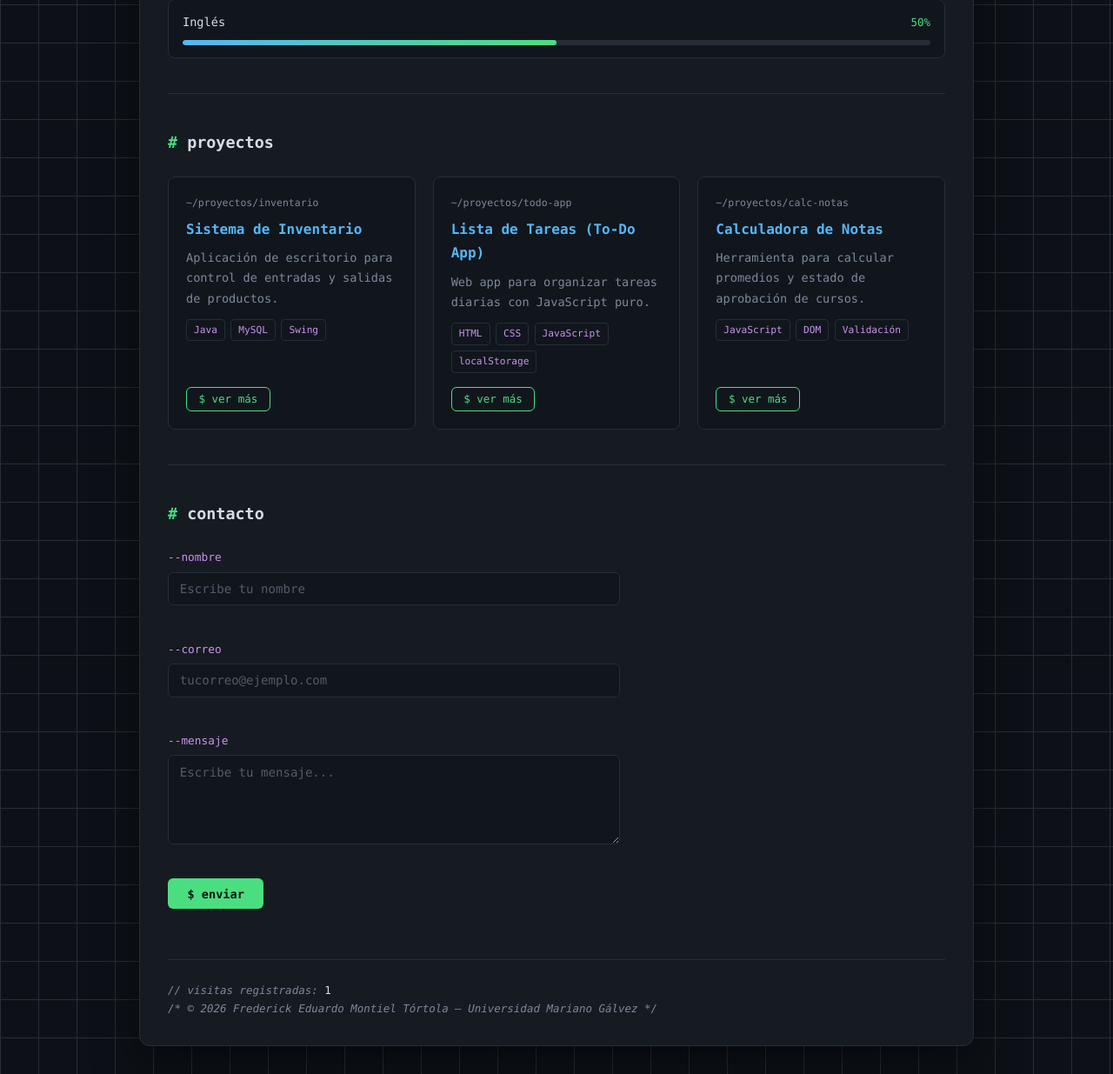
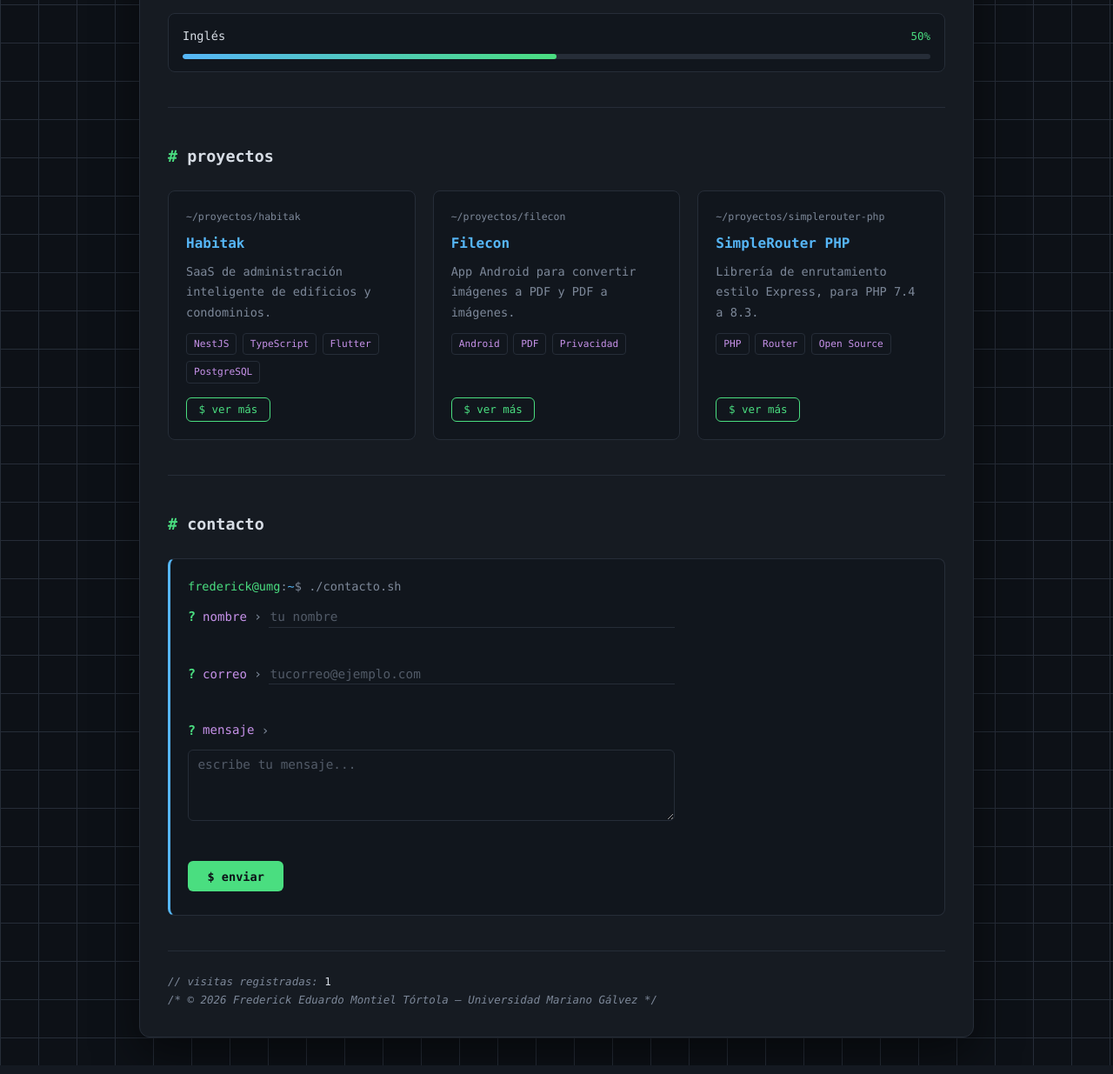
Before and after one commit to melgust/desaweb2026a, a PHP site: page / in a window 1280 px wide. Shown: the part 2107-3342 px from the top of the page at 87% size. Run offline with PHP 8.4, Linux system fonts and the light colour scheme.

Commit message:
Add real projects, categorized skills, CLI-style contact form
Replace placeholder projects with Habitak, Filecon and
SimpleRouter PHP, each opening a shared JS modal with full
description and external link. Rework contact form as a
bash-prompt-style CLI, expand about section to cover interests,
skills and goals, and default theme to dark.

```diff
--- a/practice1/css/styles.css
+++ b/practice1/css/styles.css
@@ -251,6 +251,17 @@ main {
   margin-top: 0.5rem;
 }
 
+.terminal-block a {
+  color: var(--accent-2);
+  text-decoration: none;
+  border-bottom: 1px dashed var(--accent-2);
+}
+
+.terminal-block a:hover {
+  color: var(--accent);
+  border-bottom-color: var(--accent);
+}
+
 /* ===== Habilidades ===== */
 .skills-category {
   font-size: 0.85rem;
@@ -380,71 +391,165 @@ main {
   transition: background 0.2s ease, color 0.2s ease;
 }
 
-.expand-btn:hover {
+.expand-btn:hover,
+.project-link-btn:hover {
   background: var(--accent);
   color: var(--bg);
 }
 
-.project-details {
+/* ===== Modal ===== */
+.modal-overlay {
+  position: fixed;
+  inset: 0;
+  background: rgba(0, 0, 0, 0.6);
+  display: flex;
+  align-items: center;
+  justify-content: center;
+  padding: 1.5rem;
+  z-index: 100;
+}
+
+.modal-overlay[hidden] {
   display: none;
-  margin-top: 1rem;
-  padding-top: 1rem;
-  border-top: 1px dashed var(--border);
-  font-size: 0.85rem;
+}
+
+.modal-box {
+  position: relative;
+  width: 100%;
+  max-width: 520px;
+  max-height: 85vh;
+  overflow-y: auto;
+  background: var(--bg-panel);
+  border: 1px solid var(--border);
+  border-radius: 10px;
+  box-shadow: 0 20px 50px var(--shadow);
+  padding: 1.75rem;
+}
+
+.modal-close {
+  position: absolute;
+  top: 0.85rem;
+  right: 0.85rem;
+  background: transparent;
+  border: 1px solid var(--border);
+  border-radius: 6px;
+  width: 30px;
+  height: 30px;
+  color: var(--text-muted);
+  font-family: inherit;
+  cursor: pointer;
+  transition: border-color 0.2s ease, color 0.2s ease;
+}
+
+.modal-close:hover {
+  border-color: var(--danger);
+  color: var(--danger);
+}
+
+.modal-box h3 {
+  color: var(--accent-2);
+  font-size: 1.1rem;
+  margin: 0.35rem 2rem 1rem 0;
+}
+
+.modal-desc {
+  color: var(--text-muted);
+  font-size: 0.88rem;
+  margin-bottom: 1.25rem;
+}
+
+.modal-link {
+  display: inline-block;
+  color: var(--accent);
+  text-decoration: none;
+  border: 1px solid var(--accent);
+  border-radius: 6px;
+  padding: 0.45rem 1rem;
+  font-size: 0.82rem;
+  transition: background 0.2s ease, color 0.2s ease;
+}
+
+.modal-link:hover {
+  background: var(--accent);
+  color: var(--bg);
+}
+
+/* ===== Formulario (estilo prompt CLI) ===== */
+#contact-form {
+  max-width: 560px;
+  display: flex;
+  flex-direction: column;
+  gap: 0.4rem;
+}
+
+.cli-field {
+  display: flex;
+  align-items: baseline;
+  flex-wrap: wrap;
+  gap: 0.5rem;
+  padding: 0.35rem 0;
+}
+
+.cli-field-block {
+  align-items: flex-start;
+}
+
+.cli-mark {
+  color: var(--accent);
+  font-weight: 700;
+}
+
+.cli-field label {
+  color: var(--accent-3);
+  font-size: 0.88rem;
+}
+
+.cli-sep {
   color: var(--text-muted);
 }
 
-.project-details.open {
-  display: block;
-}
-
-/* ===== Formulario ===== */
-#contact-form {
-  max-width: 520px;
-  display: flex;
-  flex-direction: column;
-  gap: 1.1rem;
-}
-
-.form-group {
-  display: flex;
-  flex-direction: column;
-  gap: 0.35rem;
-}
-
-.form-group label {
-  font-size: 0.8rem;
-  color: var(--accent-3);
-}
-
-.form-group input,
-.form-group textarea {
-  padding: 0.65rem 0.8rem;
-  border: 1px solid var(--border);
-  border-radius: 6px;
-  background: var(--bg-card);
+.cli-input {
+  flex: 1;
+  min-width: 180px;
+  background: transparent;
+  border: none;
+  border-bottom: 1px solid var(--border);
   color: var(--text);
   font-family: inherit;
-  font-size: 0.88rem;
+  font-size: 0.9rem;
+  padding: 0.2rem 0.1rem;
   resize: vertical;
   transition: border-color 0.2s ease;
 }
 
-.form-group input:focus,
-.form-group textarea:focus {
+.cli-input:focus {
   outline: none;
   border-color: var(--accent);
 }
 
-.form-group input::placeholder,
-.form-group textarea::placeholder {
+.cli-input::placeholder {
   color: var(--text-muted);
   opacity: 0.6;
 }
 
-.form-group input.invalid,
-.form-group textarea.invalid {
+.cli-input.invalid {
   border-color: var(--danger);
+}
+
+textarea.cli-input {
+  flex-basis: 100%;
+  border: 1px solid var(--border);
+  border-radius: 6px;
+  padding: 0.5rem 0.65rem;
+}
+
+textarea.cli-input:focus {
+  border-color: var(--accent);
+}
+
+.cli-error {
+  display: block;
+  padding-left: 1.6rem;
 }
 
 .error-message {
@@ -455,6 +560,7 @@ main {
 
 .submit-btn {
   align-self: flex-start;
+  margin-top: 0.75rem;
   background: var(--accent);
   color: var(--bg);
   border: none;
--- a/practice1/index.html
+++ b/practice1/index.html
@@ -21,7 +21,8 @@
     </div>
 
     <header class="header">
-      <img src="img/foto.jpg" alt="Foto de Frederick Montiel Tórtola" class="profile-photo">
+      <img src="https://i.ibb.co/5WJBcsxt/20260723-204039-1.jpg" alt="Foto de Frederick Montiel Tórtola"
+        class="profile-photo">
 
       <p class="prompt"><span class="user">frederick@umg</span>:<span class="path">~</span>$ whoami</p>
       <h1>Frederick Eduardo Montiel Tórtola</h1>
@@ -29,8 +30,7 @@
           Sistemas"</span>;</h2>
       <p class="university"><span class="kw">const</span> universidad <span class="op">=</span> <span
           class="str">"Universidad Mariano Gálvez"</span>;</p>
-      <p class="statement">Desarrollador full-stack en formación. Construyo software claro, funcional y bien
-        estructurado — del diseño de la interfaz al despliegue en el servidor.</p>
+      <p class="statement">Aprendo rápido, cuestiono todo.</p>
       <p id="datetime" class="datetime"></p>
     </header>
 
@@ -38,13 +38,18 @@
 
       <section id="about" class="section">
         <h2 class="section-title"><span class="hash">#</span> sobre-mi</h2>
+
         <div class="terminal-block">
           <p><span class="comment">// intereses</span></p>
-          <p>Desarrollo web y móvil, arquitectura de APIs, bases de datos y automatización de despliegues. Me gusta
-            resolver problemas con lógica limpia y código legible.</p>
-          <p><span class="comment">// meta profesional</span></p>
-          <p>Consolidarme como desarrollador full-stack capaz de llevar un producto completo: diseño, backend, base de
-            datos y puesta en producción, aportando valor real al equipo con el que trabaje.</p>
+          <p>Backend, arquitectura de sistemas escalables y bases de datos (PostgreSQL). Fuera del código: fútbol,
+            billar y ajedrez.</p>
+          <p><span class="comment">// habilidades</span></p>
+          <p>NestJS, TypeScript, Flutter y PostgreSQL como stack principal, con diseño de APIs y modelado de bases
+            de datos — ver detalle completo abajo.</p>
+          <p><span class="comment">// objetivo</span></p>
+          <p>Lanzar <a href="https://habitak.vip/" target="_blank" rel="noopener"><strong>Habitak</strong></a>, mi
+            SaaS de administración inteligente de edificios, y seguir profundizando en arquitectura de software e
+            infraestructura a gran escala.</p>
         </div>
       </section>
 
@@ -261,71 +266,96 @@
         <div class="projects-grid">
 
           <article class="project-card">
-            <p class="project-file">~/proyectos/inventario</p>
-            <h3>Sistema de Inventario</h3>
-            <p class="project-summary">Aplicación de escritorio para control de entradas y salidas de productos.</p>
-            <p class="tags"><span class="tag">Java</span><span class="tag">MySQL</span><span class="tag">Swing</span>
-            </p>
-            <button class="expand-btn">$ ver más</button>
-            <div class="project-details">
-              <p>Sistema desarrollado en Java para gestionar el inventario de una pequeña empresa: registro de
-                productos, control de stock y reportes básicos. Persistencia en MySQL mediante JDBC y validación de
-                movimientos para evitar existencias negativas.</p>
-            </div>
+            <p class="project-file">~/proyectos/habitak</p>
+            <h3>Habitak</h3>
+            <p class="project-summary">SaaS de administración inteligente de edificios y condominios.</p>
+            <p class="tags"><span class="tag">NestJS</span><span class="tag">TypeScript</span><span
+                class="tag">Flutter</span><span class="tag">PostgreSQL</span></p>
+            <button type="button" class="expand-btn project-link-btn" data-file="~/proyectos/habitak"
+              data-title="Habitak — Administración Inteligente de Edificios"
+              data-desc="Habitak es una plataforma SaaS para la administración inteligente de edificios y condominios, pensada para modernizar y automatizar tareas administrativas: control de pagos, comunicación con residentes, gestión de áreas comunes y reportes en tiempo real. El objetivo es reducir la carga manual de administradores y propietarios y mejorar la toma de decisiones mediante una arquitectura escalable capaz de atender cientos o miles de unidades. Desarrollada con NestJS y TypeScript en el backend, PostgreSQL como base de datos y Flutter para las apps móviles."
+              data-link="https://habitak.vip/" data-link-text="$ probar el sistema" aria-haspopup="dialog"
+              aria-controls="project-modal">$ ver más</button>
           </article>
 
           <article class="project-card">
-            <p class="project-file">~/proyectos/todo-app</p>
-            <h3>Lista de Tareas (To-Do App)</h3>
-            <p class="project-summary">Web app para organizar tareas diarias con JavaScript puro.</p>
-            <p class="tags"><span class="tag">HTML</span><span class="tag">CSS</span><span
-                class="tag">JavaScript</span><span class="tag">localStorage</span></p>
-            <button class="expand-btn">$ ver más</button>
-            <div class="project-details">
-              <p>Aplicación construida sin frameworks que permite agregar, completar y eliminar tareas. El estado se
-                guarda en el almacenamiento local del navegador, por lo que las tareas persisten entre sesiones sin
-                necesidad de backend.</p>
-            </div>
+            <p class="project-file">~/proyectos/filecon</p>
+            <h3>Filecon</h3>
+            <p class="project-summary">App Android para convertir imágenes a PDF y PDF a imágenes.</p>
+            <p class="tags"><span class="tag">Android</span><span class="tag">PDF</span><span
+                class="tag">Privacidad</span></p>
+            <button type="button" class="expand-btn project-link-btn" data-file="~/proyectos/filecon"
+              data-title="Filecon"
+              data-desc="Conversor de imágenes a PDF y de PDF a imágenes para Android. Lo desarrollé por hartazgo de las apps del rubro llenas de publicidad: Filecon es totalmente gratuito, sin anuncios y privado — no rastrea ningún documento ni foto. Solo cuenta cuántas veces se usa cada funcionalidad, para estudiar la interacción de los usuarios."
+              data-link="https://play.google.com/store/apps/details?id=tech.easyprojects.fileconverter.filecon&hl=es_GT"
+              data-link-text="$ probar aplicación" aria-haspopup="dialog" aria-controls="project-modal">$ ver
+              más</button>
           </article>
 
           <article class="project-card">
-            <p class="project-file">~/proyectos/calc-notas</p>
-            <h3>Calculadora de Notas</h3>
-            <p class="project-summary">Herramienta para calcular promedios y estado de aprobación de cursos.</p>
-            <p class="tags"><span class="tag">JavaScript</span><span class="tag">DOM</span><span
-                class="tag">Validación</span></p>
-            <button class="expand-btn">$ ver más</button>
-            <div class="project-details">
-              <p>Calcula la nota final de un curso a partir de la zona y el examen final, indicando si el estudiante
-                aprueba según el criterio configurado. Incluye validación de rangos y mensajes de error en tiempo real.
-              </p>
-            </div>
+            <p class="project-file">~/proyectos/simplerouter-php</p>
+            <h3>SimpleRouter PHP</h3>
+            <p class="project-summary">Librería de enrutamiento estilo Express, para PHP 7.4 a 8.3.</p>
+            <p class="tags"><span class="tag">PHP</span><span class="tag">Router</span><span class="tag">Open
+                Source</span></p>
+            <button type="button" class="expand-btn project-link-btn" data-file="~/proyectos/simplerouter-php"
+              data-title="SimpleRouter PHP"
+              data-desc="Librería de enrutamiento para PHP inspirada en Express.js, compatible desde PHP 7.4 hasta 8.3. Permite definir rutas GET, POST, PUT y DELETE de forma simple, con soporte para middlewares, configuración de CORS integrada, manejo de subida de archivos y acceso directo a parámetros, query strings, headers y body de la petición. Publicada como paquete open source en GitHub."
+              data-link="https://github.com/FrederickMontiel/SimpleRouter-php" data-link-text="$ ver repositorio"
+              aria-haspopup="dialog" aria-controls="project-modal">$ ver más</button>
           </article>
 
         </div>
       </section>
 
+      <div class="modal-overlay" id="project-modal" role="dialog" aria-modal="true"
+        aria-labelledby="project-modal-title" hidden>
+        <div class="modal-box">
+          <button type="button" class="modal-close" id="project-modal-close" aria-label="Cerrar">✕</button>
+          <p class="project-file" id="project-modal-file"></p>
+          <h3 id="project-modal-title"></h3>
+          <p class="modal-desc" id="project-modal-desc"></p>
+          <a class="modal-link" id="project-modal-link" target="_blank" rel="noopener" hidden></a>
+        </div>
+      </div>
+
       <section id="contact" class="section">
         <h2 class="section-title"><span class="hash">#</span> contacto</h2>
-        <form id="contact-form" novalidate>
-          <div class="form-group">
-            <label for="name">--nombre</label>
-            <input type="text" id="name" name="name" placeholder="Escribe tu nombre">
-            <span class="error-message" id="name-error"></span>
+
+        <div class="terminal-block">
+          <p class="prompt"><span class="user">frederick@umg</span>:<span class="path">~</span>$ ./contacto.sh</p>
+
+          <form id="contact-form" novalidate class="cli-form">
+            <div class="cli-field">
+              <span class="cli-mark">?</span>
+              <label for="name">nombre</label>
+              <span class="cli-sep">›</span>
+              <input type="text" id="name" name="name" class="cli-input" placeholder="tu nombre" autocomplete="off">
             </div>
-          <div class="form-group">
-            <label for="email">--correo</label>
-            <input type="text" id="email" name="email" placeholder="tucorreo@ejemplo.com">
-            <span class="error-message" id="email-error"></span>
+            <span class="error-message cli-error" id="name-error"></span>
+
+            <div class="cli-field">
+              <span class="cli-mark">?</span>
+              <label for="email">correo</label>
+              <span class="cli-sep">›</span>
+              <input type="text" id="email" name="email" class="cli-input" placeholder="tucorreo@ejemplo.com"
+                autocomplete="off">
             </div>
-          <div class="form-group">
-            <label for="message">--mensaje</label>
-            <textarea id="message" name="message" rows="5" placeholder="Escribe tu mensaje..."></textarea>
-            <span class="error-message" id="message-error"></span>
+            <span class="error-message cli-error" id="email-error"></span>
+
+            <div class="cli-field cli-field-block">
+              <span class="cli-mark">?</span>
+              <label for="message">mensaje</label>
+              <span class="cli-sep">›</span>
+              <textarea id="message" name="message" rows="4" class="cli-input"
+                placeholder="escribe tu mensaje..."></textarea>
             </div>
+            <span class="error-message cli-error" id="message-error"></span>
+
             <button type="submit" class="submit-btn">$ enviar</button>
             <p id="form-success" class="form-success"></p>
           </form>
+        </div>
       </section>
 
     </main>
```
Also changed, not shown: practice1/js/script.js (+47 -7 lines). Lines whose indentation alone changed are shown as unchanged.
